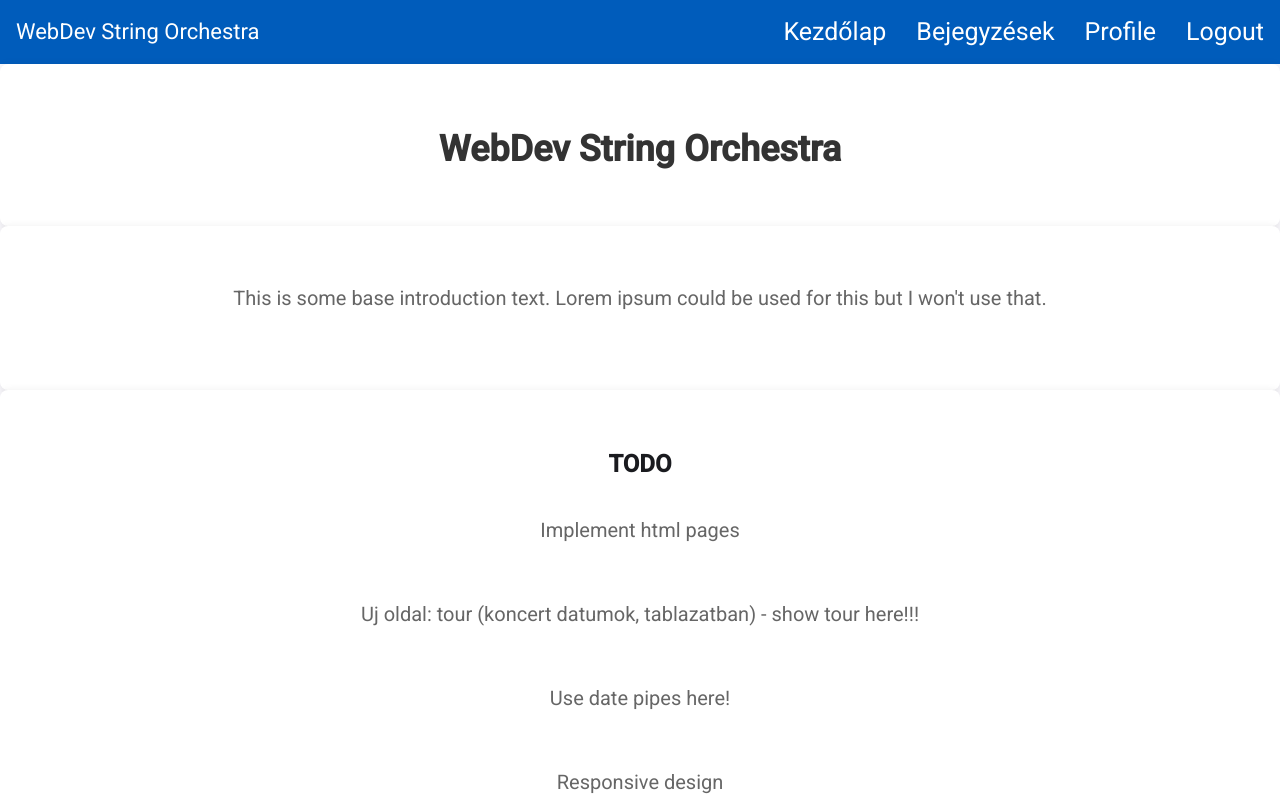
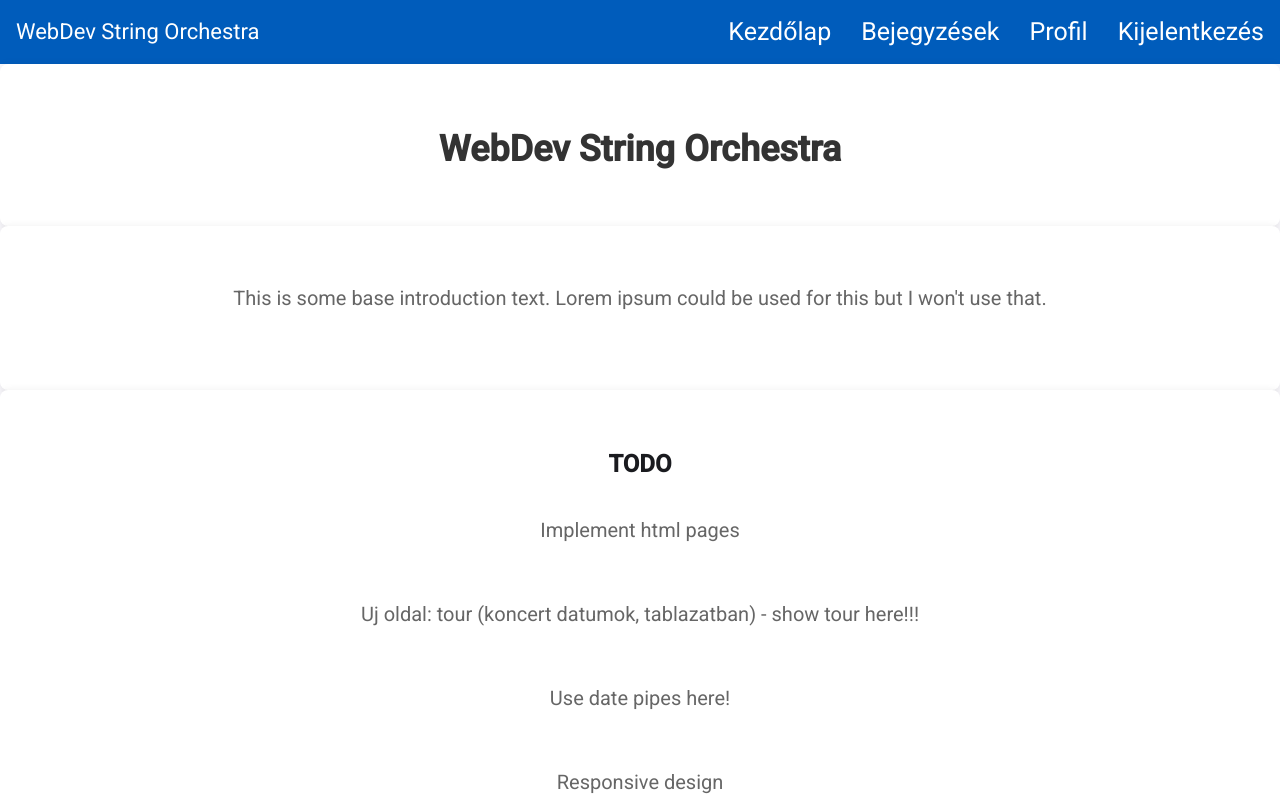
Before and after one commit to galj03/webkert-honlap, an Angular app: page /home in a window 1280 px wide. Built offline with nearby package versions, Linux system fonts and the light colour scheme; sample sign-in values are in the browser's storage.

Commit message:
Add missing routes to menus

```diff
--- a/src/app/app.component.html
+++ b/src/app/app.component.html
@@ -1,11 +1,6 @@
-<!-- <div class="flexbox">
-  <app-menu></app-menu>
-  <router-outlet />
-  <app-footer></app-footer>
-</div> -->
 <mat-sidenav-container>
   <mat-sidenav #sidenav>
-    <app-menu [sidenav]="sidenav"></app-menu>
+    <app-menu [sidenav]="sidenav" [isLoggedIn]="isLoggedIn" (logoutEvent)="logout()"></app-menu>
   </mat-sidenav>
   <mat-sidenav-content>
     <mat-toolbar>
@@ -22,15 +17,15 @@
           <li><a routerLink="/posts">Bejegyzések</a></li>
 
           @if (isLoggedIn) {
-            <li><a routerLink="/profile">Profile</a></li>
+            <li><a routerLink="/profile">Profil</a></li>
           }
 
           @if (!isLoggedIn) {
-            <li><a routerLink="/login">Login</a></li>
+            <li><a routerLink="/login">Bejelentkezés</a></li>
           }
 
           @if (isLoggedIn) {
-            <li><a href="#" (click)="$event.preventDefault(); logout()">Logout</a></li>
+            <li><a href="#" (click)="$event.preventDefault(); logout()">Kijelentkezés</a></li>
           }
         </ul>
       </nav>
--- a/src/app/app.component.ts
+++ b/src/app/app.component.ts
@@ -34,6 +34,7 @@ export class AppComponent {
 
   checkLoginStatus(): void {
     this.isLoggedIn = localStorage.getItem('isLoggedIn') === 'true';
+    console.log(this.isLoggedIn);
   }
 
   logout(): void {
--- a/src/app/shared/menu/menu.component.html
+++ b/src/app/shared/menu/menu.component.html
@@ -14,9 +14,23 @@
     <mat-icon matListItemIcon>assignment</mat-icon>
     <span matListItemTitle>Bejegyzések</span>
   </a>
-  <a mat-list-item routerLink="/profile" routerLinkActive="active-list-item" (click)="closeMenu()">
-    <mat-icon matListItemIcon>person</mat-icon>
-    <span matListItemTitle>Profil</span>
-  </a>
+  @if (isLoggedIn) {
+    <a mat-list-item routerLink="/profile" routerLinkActive="active-list-item" (click)="closeMenu()">
+      <mat-icon matListItemIcon>person</mat-icon>
+      <span matListItemTitle>Profil</span>
+    </a>
+  }
+  @if (!isLoggedIn) {
+    <a mat-list-item routerLink="/login" routerLinkActive="active-list-item" (click)="closeMenu()">
+      <mat-icon matListItemIcon>login</mat-icon>
+      <span matListItemTitle>Bejelentkezés</span>
+    </a>
+  }
+  @if (isLoggedIn) {
+    <a mat-list-item (click)="logout()">
+      <mat-icon matListItemIcon>logout</mat-icon>
+      <span matListItemTitle>Kijelentkezés</span>
+    </a>
+  }
   <!-- TODO: login, reg, etc.-->
 </mat-nav-list>
--- a/src/app/shared/menu/menu.component.ts
+++ b/src/app/shared/menu/menu.component.ts
@@ -17,10 +17,18 @@ import { RouterLink, RouterLinkActive } from '@angular/router';
 })
 export class MenuComponent {
   @Input() sidenav!: MatSidenav;
+  @Input() isLoggedIn: boolean = false;
+  @Output() logoutEvent = new EventEmitter<void>(); // ez mit tud pontosan?
 
   closeMenu() {
     if (this.sidenav) {
       this.sidenav.close();
     }
   }
+
+  logout() { //TODO: service
+    localStorage.setItem('isLoggedIn', 'false');
+    window.location.href = '/home';
+    this.closeMenu();
+  }
 }
```
